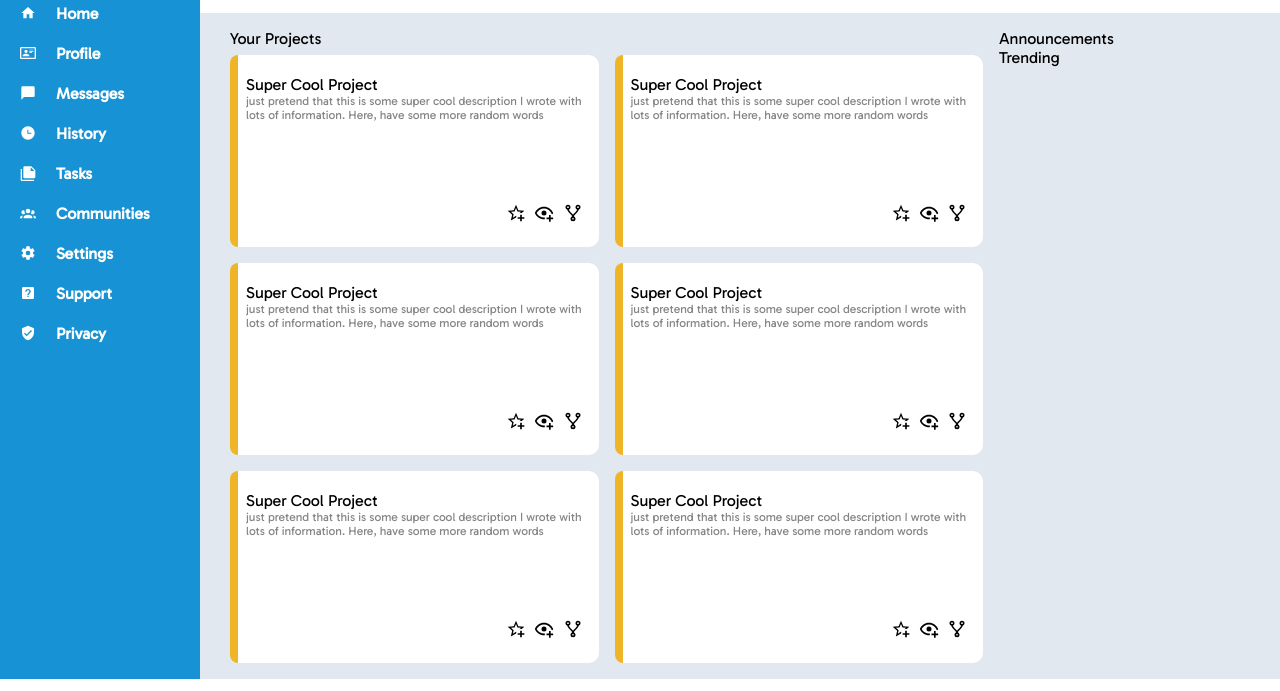
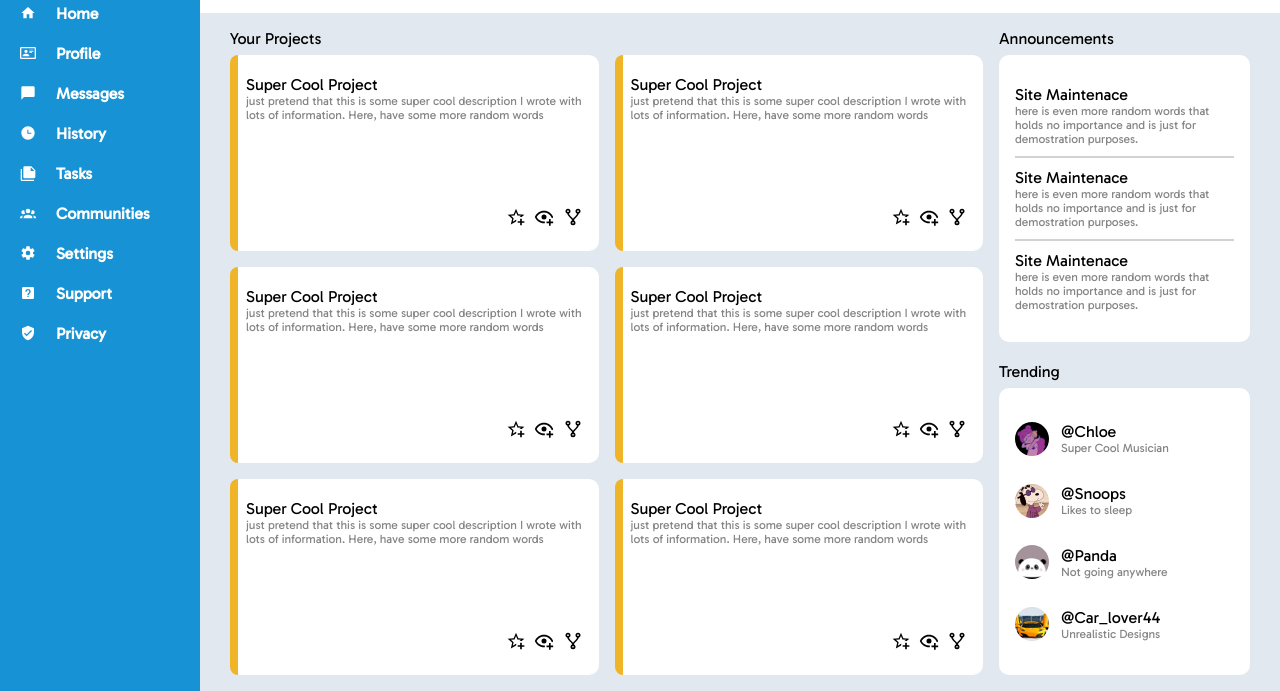
Before and after one commit to Lucas256w/dashboard-grid, a plain HTML site: page index.html in a window 1280 px wide. Shown: the part 121-812 px from the top of the page. Drawn offline with Linux system fonts and the light colour scheme; files whose address does not match are found by name.

Commit message:
Implement Announcement and Trending cards.

```diff
--- a/index.html
+++ b/index.html
@@ -5,6 +5,7 @@
     <meta name="viewport" content="width=device-width, initial-scale=1.0">
     <link href="https://fonts.googleapis.com/css?family=Roboto" rel="stylesheet">
     <link rel="stylesheet" href="styles.css">
+    <link rel="icon" href="./assets/icons/corgi.jpeg">
     <title>Dashboard</title>
 </head>
 <body>
@@ -157,11 +158,53 @@
             <div id="others">
                 <div id="announcements">
                     <div class="titles">Announcements</div>
-                    <div id="announcement-card"></div>
+                    <div class="others-card" id="announcement-card">
+                        <div class="announcement-rows">
+                            <p id="announcement-title">Site Maintenace</p>
+                            <p class="project-info">here is even more random words that holds no importance and is just for demostration purposes.</p>
+                        </div>
+                        <div class="announcement-rows" id="row-2">
+                            <p id="announcement-title">Site Maintenace</p>
+                            <p class="project-info">here is even more random words that holds no importance and is just for demostration purposes.</p>
+                        </div>
+                        <div class="announcement-rows">
+                            <p id="announcement-title">Site Maintenace</p>
+                            <p class="project-info">here is even more random words that holds no importance and is just for demostration purposes.</p>
+                        </div>
+                    </div>
                 </div>
                 <div id="trending">
                     <div class="titles">Trending</div>
-                    <div id="trending-card"></div>
+                    <div class="others-card" id="trending-card">
+                        <div class="trending-user">
+                            <img id="profile-pic" src="./assets/icons/funk.gif" alt="">
+                            <div class="trending-user-info">
+                                <p>@Chloe</p>
+                                <p class="user-title">Super Cool Musician</p>
+                            </div>
+                        </div>
+                        <div class="trending-user">
+                            <img id="profile-pic" src="./assets/icons/snoopy.jpeg" alt="">
+                            <div class="trending-user-info">
+                                <p>@Snoops</p>
+                                <p class="user-title">Likes to sleep</p>
+                            </div>
+                        </div>
+                        <div class="trending-user">
+                            <img id="profile-pic" src="./assets/icons/panda.jpeg" alt="">
+                            <div class="trending-user-info">
+                                <p>@Panda</p>
+                                <p class="user-title">Not going anywhere</p>
+                            </div>
+                        </div>
+                        <div class="trending-user">
+                            <img id="profile-pic" src="./assets/icons/car.jpeg" alt="">
+                            <div class="trending-user-info">
+                                <p>@Car_lover44</p>
+                                <p class="user-title">Unrealistic Designs</p>
+                            </div>
+                        </div>
+                    </div>
                 </div>
             </div>
         </div>
--- a/styles.css
+++ b/styles.css
@@ -20,6 +20,13 @@ time, mark, audio, video {
 }
 
 /* GENERAL SETTINGS */
+
+:root {
+    --card-gap: 16px;
+    --title-card-space: 10px;
+    --card-icon-size: 20px;
+    --card-border-radius: 10px;
+}
 
 @font-face {
     font-family: 'Gabarito';
@@ -219,8 +226,9 @@ button:hover {
 
 /* INFORMATION(PROJECTS) SECTION */
 
+
+/* set grid for project and (trending + announcement) seperate columns */
 #information {
-    --card-gap: 16px;
 
     background-color: #E2E8F0;
     padding: 16px 30px;
@@ -229,13 +237,16 @@ button:hover {
     column-gap: var(--card-gap);
 }
 
+/* ensures cards take up all avaliable viewing space */
 #projects {
     display: grid;
     grid-template-rows: 16px 1fr;
 }
 
+/* set cards to a 3X2 grid*/
 #cards {
-    padding-top: 10px;
+
+    padding-top: var(--title-card-space);
 
     display: grid;
     grid-template-columns: 1fr 1fr;
@@ -244,16 +255,18 @@ button:hover {
 }
 
 .card-icon {
-    --card-icon-size: 20px;
 
     height: var(--card-icon-size);
     width: auto;
     margin-left: 4px;
   }
 
+  /* inner card settings */
 .card {
+
+
     background-color: white;
-    border-radius: 10px;
+    border-radius: var(--card-border-radius);
     position: relative;
     padding: 20px 16px;
 
@@ -283,3 +296,50 @@ button:hover {
     justify-self: end;
     align-self: end;
   }
+
+  /* ANNOUNCEMENT AND TRENDING SECTION */
+
+
+#others {
+    display: grid;
+    grid-template-rows: 1fr 1fr;
+    row-gap: 20px;
+}
+
+#announcements,
+#trending {
+    display: grid;
+    grid-template-rows: 16px 1fr;
+}
+
+.others-card {
+    margin-top: var(--title-card-space);
+    background-color: white;
+    border-radius: var(--card-border-radius);
+    padding: 20px 16px;
+}
+
+.announcement-rows {
+    padding: 10px 0;
+}
+
+#trending-card {
+    display: grid;
+}
+
+#row-2 {
+    border-top: 2px solid #D2D2D2;
+    border-bottom: 2px solid #D2D2D2;
+}
+
+.trending-user {
+    display: grid;
+    grid-template-columns: 34px 1fr;
+    column-gap: 12px;
+    align-items: center;
+}
+
+.user-title {
+    color: #858585;
+    font-size: 12px;
+}
```
Also changed, not shown: assets/icons/car.jpeg (added), assets/icons/funk.gif (added), assets/icons/panda.jpeg (added), assets/icons/snoopy.jpeg (added).
